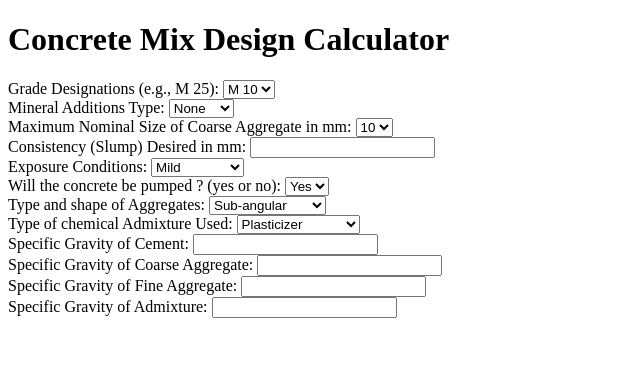
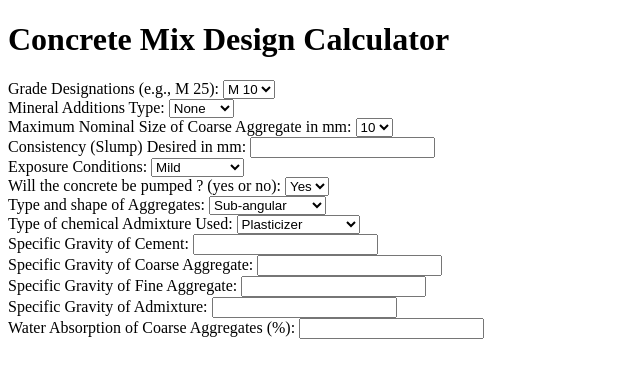
Before and after one commit to itsabdelmalek/concrete_mix_design_calculator, a Flask app: template templates/index.html in a window 1280 px wide. Shown: the top 378 px of the page, without its empty margins (0-640 px from the left). Run offline with Flask 3, Linux system fonts and the light colour scheme; the template is opened without the code that fills it, so the values that code supplies are empty.

Commit message:
added coarse aggregate water absorption

```diff
--- a/templates/index.html
+++ b/templates/index.html
@@ -82,6 +82,8 @@
         <input type="text" name="sp_fine_agg" required><br>
 	<label for="sp_admixture">Specific Gravity of Admixture: </label>
         <input type="text" name="sp_admixture" required><br>
+	<label for="ca_water_absorption">Water Absorption of Coarse Aggregates (%): </label>
+        <input type="text" name="ca_water_absorption" required><br>
 
     </form>
 </body>
```
